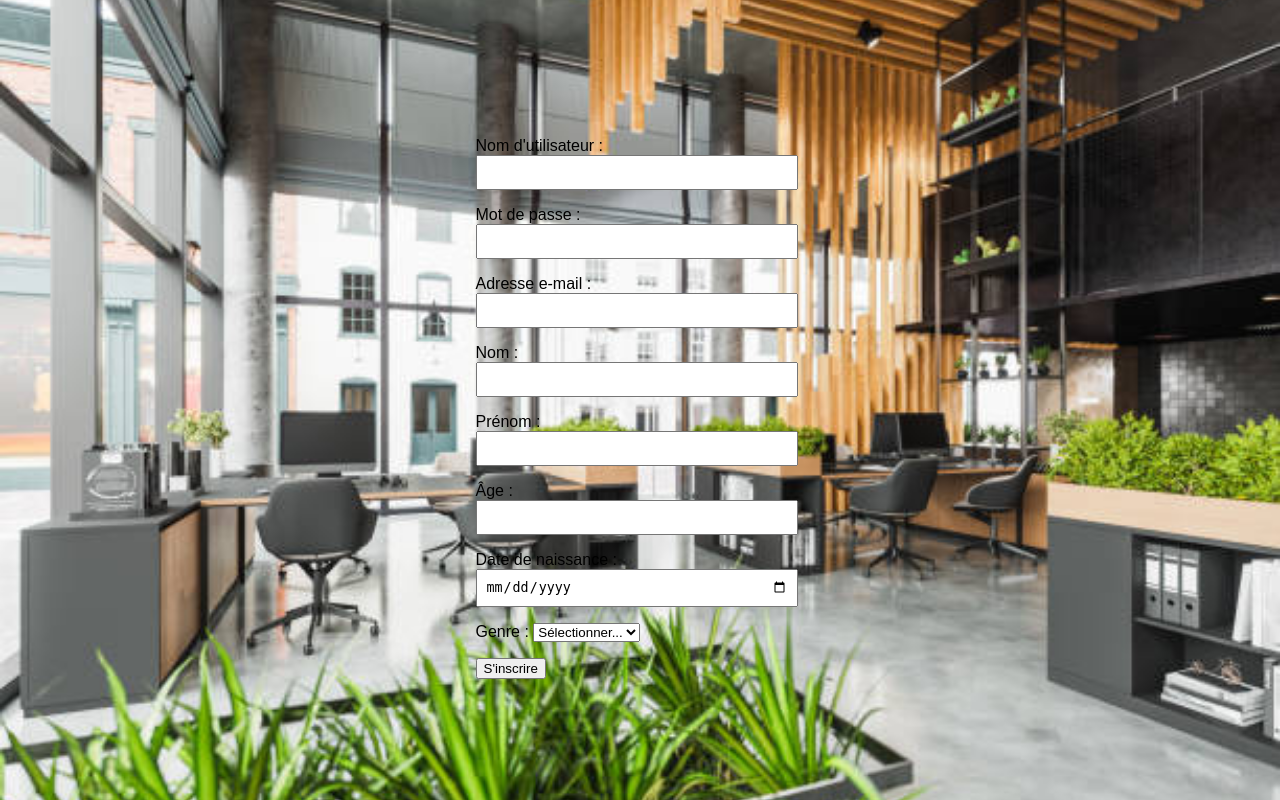
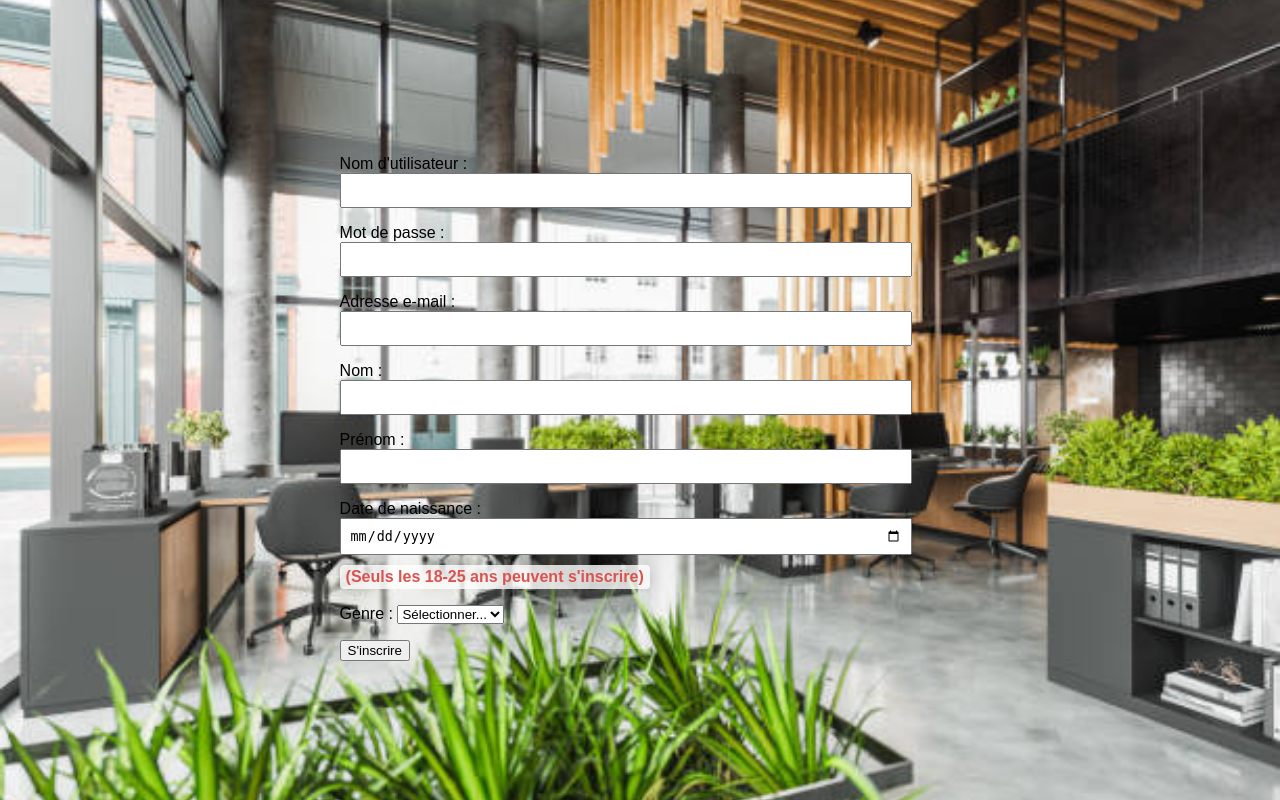
Before and after one commit to Rayane93380/DevWebCowork, a Django app: page /signup/ in a window 1280 px wide. Run offline with Django 5.2, Linux system fonts and the light colour scheme.

Commit message:
Ajout du contenu du dossier ProjetCowork

```diff
--- a/DevWebCowork/DevWebCowork-main/ProjetCowork/src/accounts/templates/accounts/signup.html
+++ b/DevWebCowork/DevWebCowork-main/ProjetCowork/src/accounts/templates/accounts/signup.html
@@ -44,13 +44,9 @@
     </p>
 
     <p>
-      <label for="age">Âge :</label>
-      <input id="age" type="number" name="age" min="0" required>
-    </p>
-
-    <p>
       <label for="date_naissance">Date de naissance :</label>
       <input type="date" id="date_naissance" name="date_naissance" required>
+      <span class="restriction-message" style="background-color: rgba(255, 255, 255, 0.8); padding: 3px 6px; border-radius: 4px; font-weight: bold; display: inline-block; margin-top: 10px; color: #d9534f;">(Seuls les 18-25 ans peuvent s'inscrire)</span>
     </p>
       <label for="genre">Genre :</label>
       <select id="genre" name="genre" required>
--- a/DevWebCowork/DevWebCowork-main/ProjetCowork/src/accounts/views.py
+++ b/DevWebCowork/DevWebCowork-main/ProjetCowork/src/accounts/views.py
@@ -6,9 +6,16 @@ User = get_user_model()
 from django.contrib.auth.hashers import check_password, make_password
 from django.contrib.auth.hashers import check_password, make_password
 from django.contrib.auth import update_session_auth_hash
+from datetime import datetime, date
+
 
 NIVEAU_MINIMUM_RESERVATION = 2
 NIVEAU_MINIMUM_TEMPERATURE = 3
+
+def calculer_age(date_naissance):
+    today = date.today()
+    return today.year - date_naissance.year - ((today.month, today.day) < (date_naissance.month, date_naissance.day))
+
 
 def modifier_profil(request):
     # Récupérer l'utilisateur connecté
@@ -66,9 +73,20 @@ def signup(request):
         email = request.POST.get("email")
         nom = request.POST.get("nom")
         prenom = request.POST.get("prenom")
-        age = request.POST.get("age")
-        date_naissance = request.POST.get("date_naissance")
+        date_naissance_str = request.POST.get("date_naissance")
         genre = request.POST.get("genre")
+
+        try:
+            date_naissance = datetime.strptime(date_naissance_str, "%Y-%m-%d").date()
+            age = calculer_age(date_naissance)
+        except ValueError:
+            messages.error(request, "Veuillez entrer une date de naissance valide.")
+            return render(request, "accounts/signup.html")
+
+            # Vérifier si l'âge est entre 18 et 25 ans
+        if age < 18 or age > 25:
+            messages.error(request, "L'inscription est réservée aux personnes entre 18 et 25 ans.")
+            return render(request, "accounts/signup.html")
 
         if User.objects.filter(username=username).exists():
             messages.error(request, "Ce nom d'utilisateur est déjà pris. Veuillez en choisir un autre.")
```
Also changed, not shown: DevWebCowork/DevWebCowork-main/ProjetCowork/src/accounts/static/css/stylepins.css (line endings or trailing spaces), DevWebCowork/DevWebCowork-main/ProjetCowork/src/db.sqlite3.
